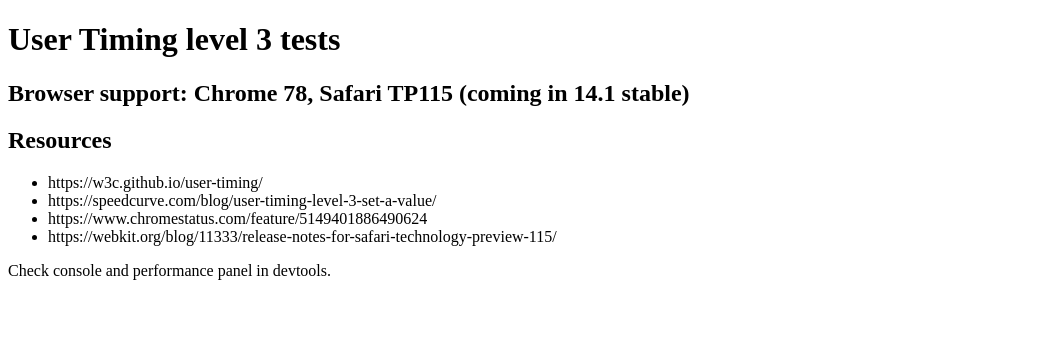
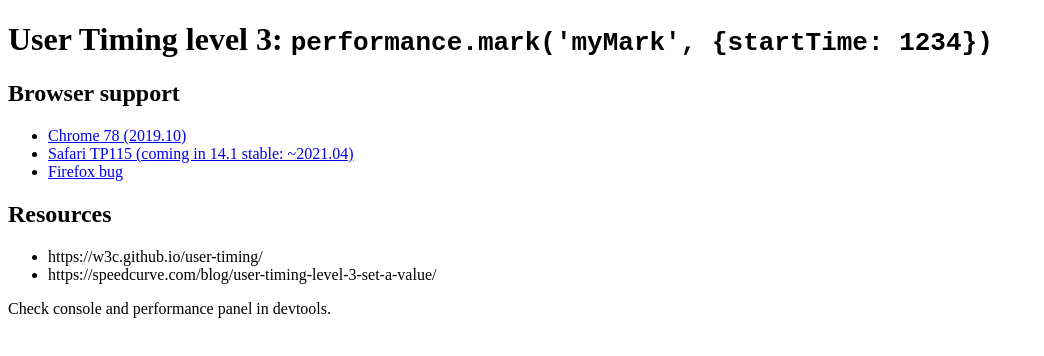
Before and after one commit to jg-testpage/jg-testpage.github.io, a plain HTML site: page user-timing-level-3/index.html in a window 1280 px wide. Shown: the whole page, without its empty margins (0-1044 px from the left). Drawn offline with Linux system fonts and the light colour scheme.

Commit message:
Update index.html

```diff
--- a/user-timing-level-3/index.html
+++ b/user-timing-level-3/index.html
@@ -1,13 +1,16 @@
 <!doctype html><html><head><title>User Timing level 3 tests</title></head>
   <body>
-    <h1>User Timing level 3 tests</h1>
-    <h2>Browser support: Chrome 78, Safari TP115 (coming in 14.1 stable)</h2>
+    <h1>User Timing level 3: <code>performance.mark('myMark', {startTime: 1234})</code></h1>
+    <h2>Browser support</h2>
+    <ul>
+      <li><a href="https://www.chromestatus.com/feature/5149401886490624">Chrome 78 (2019.10)</a>
+      <li><a href="https://webkit.org/blog/11333/release-notes-for-safari-technology-preview-115/">Safari TP115 (coming in 14.1 stable: ~2021.04)</a>
+      <li><a href="https://bugzilla.mozilla.org/show_bug.cgi?id=1581705">Firefox bug</a>
+    </ul>
     <h2>Resources</h2>
     <ul>
       <li>https://w3c.github.io/user-timing/
       <li>https://speedcurve.com/blog/user-timing-level-3-set-a-value/
-      <li>https://www.chromestatus.com/feature/5149401886490624
-      <li>https://webkit.org/blog/11333/release-notes-for-safari-technology-preview-115/
     </ul>
     <p>Check console and performance panel in devtools.</p>
     <script>
```
